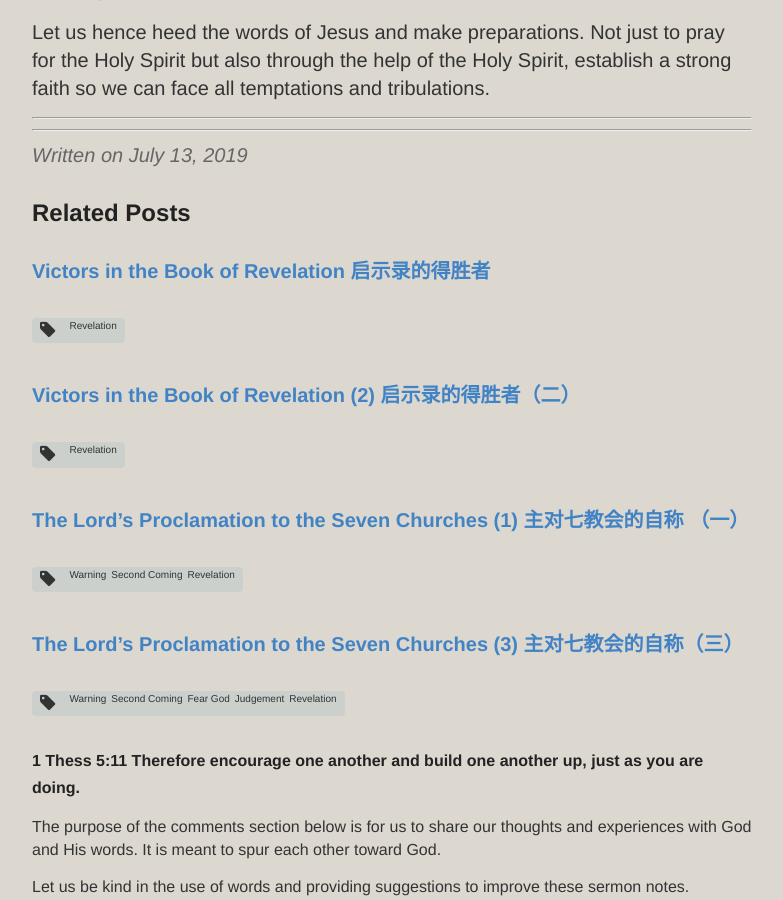
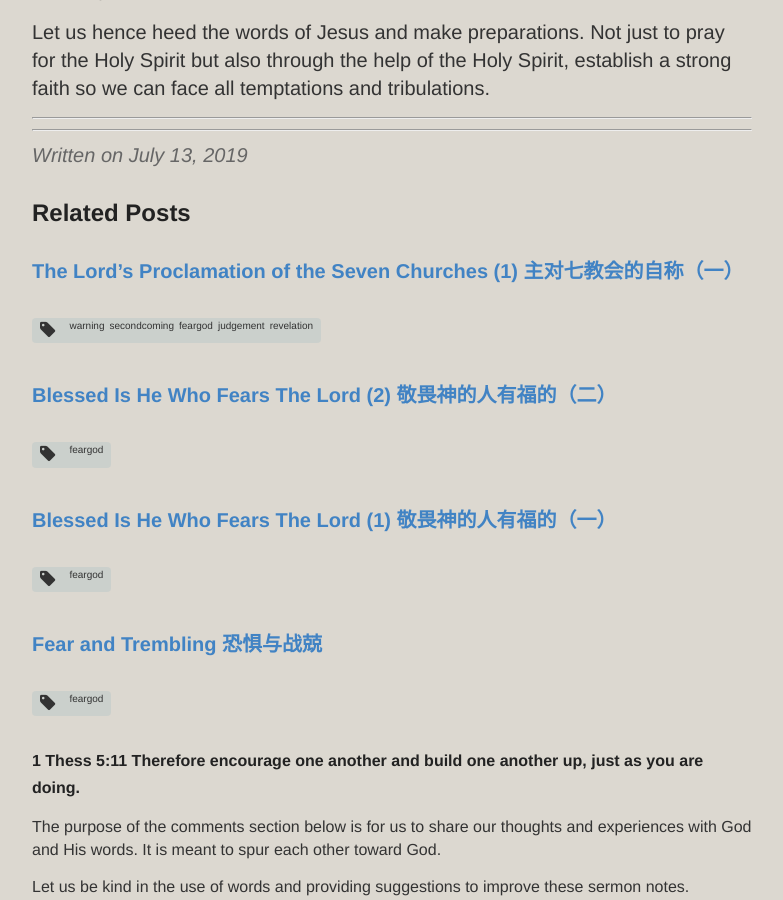
Before and after one commit to catchupTJC/catchuptjc.github.io, a Jekyll site: the page built from _posts/2019-07-13-The Lord’s Proclamation to the Seven Churches (2).md, in a window 1280 px wide and 900 px high, scrolled down 5922 px. Shown: the whole window, without its empty margins (248-1031 px from the left). Built offline with Jekyll 4.4.1, drawn with Linux system fonts in a browser that asks for light colours; nearby versions of some CDN libraries; comment, search, counter and statistics services are not loaded; some of the changed text lies outside the part shown.

Commit message:
Update 2019-07-13-The Lord’s Proclamation to the Seven Churches (2).md

```diff
--- a/_posts/2019-07-13-The Lord’s Proclamation to the Seven Churches (2).md
+++ b/_posts/2019-07-13-The Lord’s Proclamation to the Seven Churches (2).md
@@ -1,8 +1,8 @@
 ---
 layout: post
 title: The Lord’s Proclamation to the Seven Churches (2) 主对七教会的自称（二）
-category: Sermon(SG)2019
-tags: [Warning,Second Coming,Fear God,Judgement,Revelation]
+category: sermon2019singapore
+tags: [warning,secondcoming,feargod,judgement,revelation]
 hymns: [9,87]
 ---
 The previous sermon discussed the way Jesus proclaimed Himself to the first church Ephesus. This sermon will continue to discuss the way Jesus proclaimed Himself to the second church Smyrna.
```
